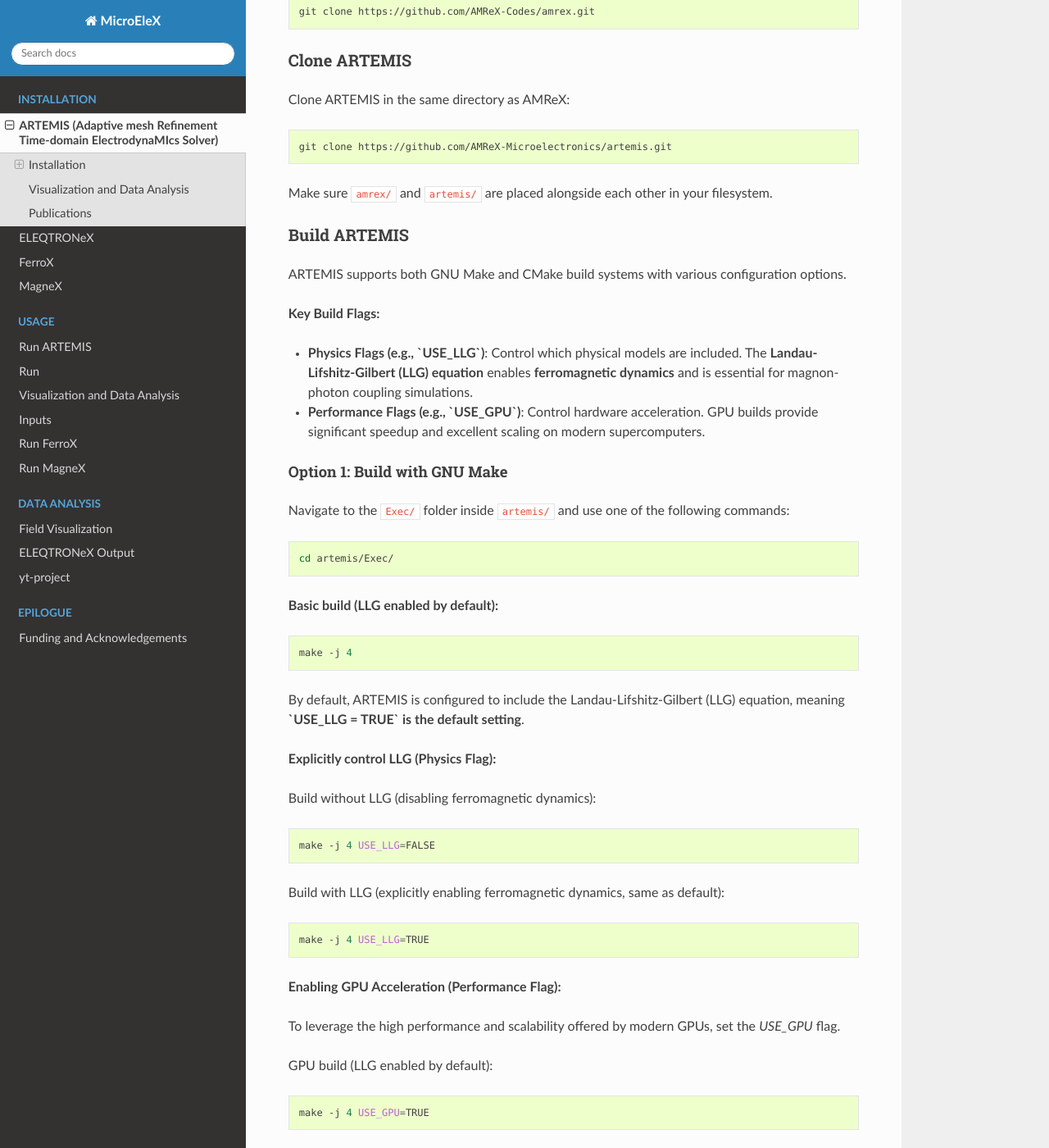
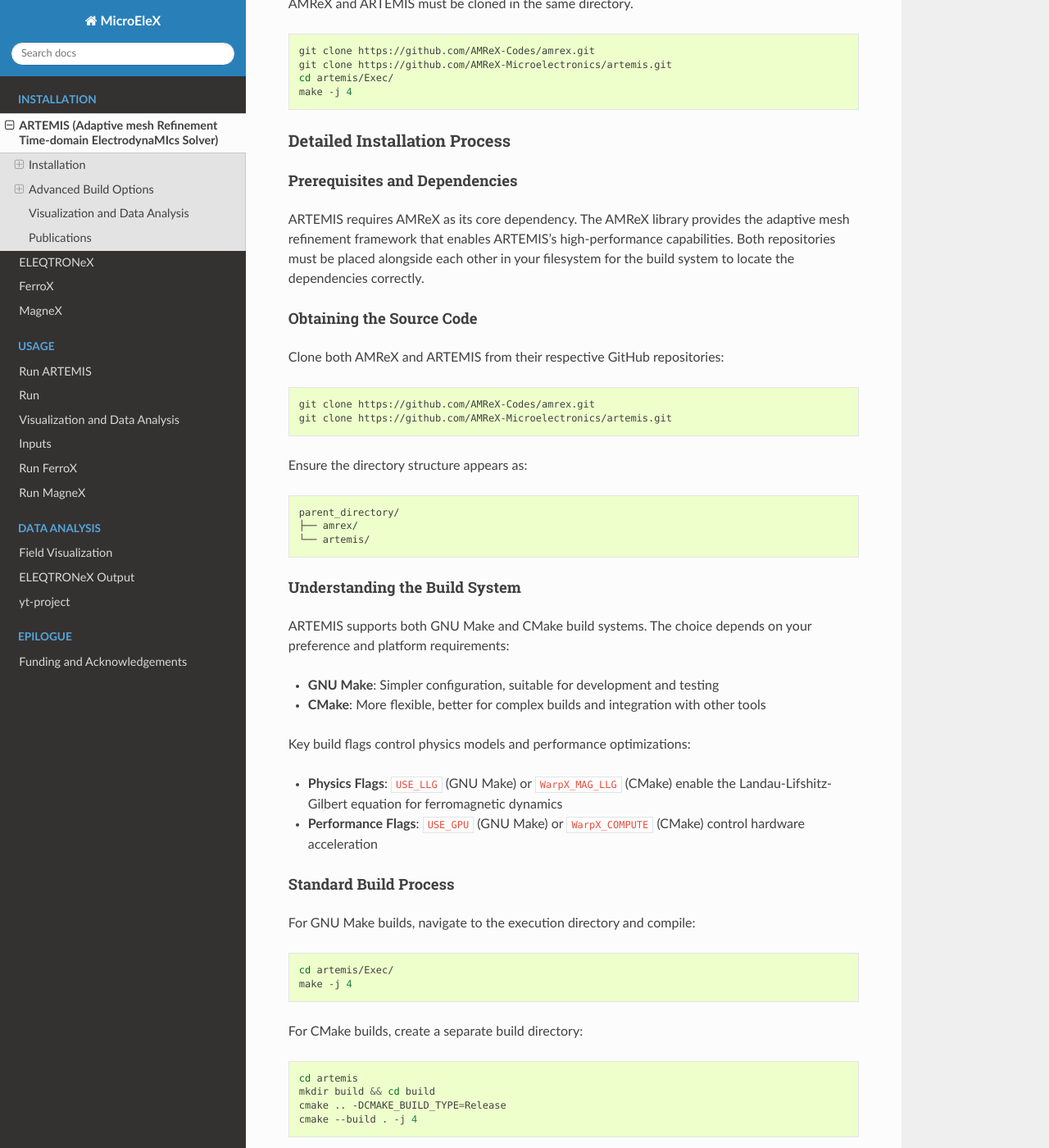
Before and after one commit to AMReX-Microelectronics/AMReX-Microelectronics.github.io, a Sphinx documentation site: the page built from Docs/source/install/artemis.rst, in a window 1280 px wide and 1400 px high, scrolled down 646 px. Shown: the whole window at 82% size. Built offline with Sphinx 7.4.7 and the Read the Docs theme 3.1.0, drawn with Linux system fonts in a browser that asks for light colours; some of the changed text lies outside the part shown.

Commit message:
Restructure

```diff
--- a/Docs/source/install/artemis.rst
+++ b/Docs/source/install/artemis.rst
@@ -15,103 +15,106 @@
 Installation
 ------------
 
-Clone AMReX (dependency)
-~~~~~~~~~~~~~~~~~~~~~~~~~
+Quick Start
+~~~~~~~~~~~
+
+AMReX and ARTEMIS must be cloned in the same directory.
 
 .. code-block:: bash
 
    git clone https://github.com/AMReX-Codes/amrex.git
+   git clone https://github.com/AMReX-Microelectronics/artemis.git
+   cd artemis/Exec/
+   make -j 4
 
-Clone ARTEMIS
-~~~~~~~~~~~~~
+Detailed Installation Process
+~~~~~~~~~~~~~~~~~~~~~~~~~~~~~
 
-Clone ARTEMIS in the same directory as AMReX:
+Prerequisites and Dependencies
+^^^^^^^^^^^^^^^^^^^^^^^^^^^^^^^
+
+ARTEMIS requires AMReX as its core dependency. The AMReX library provides the adaptive mesh refinement framework that enables ARTEMIS's high-performance capabilities. Both repositories must be placed alongside each other in your filesystem for the build system to locate the dependencies correctly.
+
+Obtaining the Source Code
+^^^^^^^^^^^^^^^^^^^^^^^^^^
+
+Clone both AMReX and ARTEMIS from their respective GitHub repositories:
 
 .. code-block:: bash
 
+   git clone https://github.com/AMReX-Codes/amrex.git
    git clone https://github.com/AMReX-Microelectronics/artemis.git
 
-Make sure ``amrex/`` and ``artemis/`` are placed alongside each other in your filesystem.
+Ensure the directory structure appears as:
 
-Build ARTEMIS
-~~~~~~~~~~~~~
+.. code-block:: text
 
-ARTEMIS supports both GNU Make and CMake build systems with various configuration options.
+   parent_directory/
+   ├── amrex/
+   └── artemis/
 
-**Key Build Flags:**
+Understanding the Build System
+^^^^^^^^^^^^^^^^^^^^^^^^^^^^^^
 
-* **Physics Flags (e.g., `USE_LLG`)**: Control which physical models are included. The **Landau-Lifshitz-Gilbert (LLG) equation** enables **ferromagnetic dynamics** and is essential for magnon-photon coupling simulations.
-* **Performance Flags (e.g., `USE_GPU`)**: Control hardware acceleration. GPU builds provide significant speedup and excellent scaling on modern supercomputers.
+ARTEMIS supports both GNU Make and CMake build systems. The choice depends on your preference and platform requirements:
 
-Option 1: Build with GNU Make
-^^^^^^^^^^^^^^^^^^^^^^^^^^^^^
+- **GNU Make**: Simpler configuration, suitable for development and testing
+- **CMake**: More flexible, better for complex builds and integration with other tools
 
-Navigate to the ``Exec/`` folder inside ``artemis/`` and use one of the following commands:
+Key build flags control physics models and performance optimizations:
+
+- **Physics Flags**: ``USE_LLG`` (GNU Make) or ``WarpX_MAG_LLG`` (CMake) enable the Landau-Lifshitz-Gilbert equation for ferromagnetic dynamics
+- **Performance Flags**: ``USE_GPU`` (GNU Make) or ``WarpX_COMPUTE`` (CMake) control hardware acceleration
+
+Standard Build Process
+^^^^^^^^^^^^^^^^^^^^^^^
+
+For GNU Make builds, navigate to the execution directory and compile:
 
 .. code-block:: bash
 
    cd artemis/Exec/
+   make -j 4
 
-**Basic build (LLG enabled by default):**
+For CMake builds, create a separate build directory:
 
 .. code-block:: bash
 
-   make -j 4
+   cd artemis
+   mkdir build && cd build
+   cmake .. -DCMAKE_BUILD_TYPE=Release
+   cmake --build . -j 4
 
-By default, ARTEMIS is configured to include the Landau-Lifshitz-Gilbert (LLG) equation, meaning **`USE_LLG = TRUE` is the default setting**.
+Both methods produce an executable ready for simulation. By default, the Landau-Lifshitz-Gilbert equation is enabled, allowing for magnon-photon coupling simulations.
 
-**Explicitly control LLG (Physics Flag):**
+Build Verification
+^^^^^^^^^^^^^^^^^^
 
-Build without LLG (disabling ferromagnetic dynamics):
+After successful compilation, verify the build by checking the executable exists and can display help information. The executable will be located in the build directory or Exec folder depending on your build method.
+
+Advanced Build Options
+-----------------------
+
+Alternative Build Systems
+~~~~~~~~~~~~~~~~~~~~~~~~~~
+
+**GNU Make with Custom Flags:**
+
+Disable LLG physics:
 
 .. code-block:: bash
 
    make -j 4 USE_LLG=FALSE
 
-Build with LLG (explicitly enabling ferromagnetic dynamics, same as default):
-
-.. code-block:: bash
-
-   make -j 4 USE_LLG=TRUE
-
-**Enabling GPU Acceleration (Performance Flag):**
-
-To leverage the high performance and scalability offered by modern GPUs, set the `USE_GPU` flag.
-
-GPU build (LLG enabled by default):
+Enable GPU acceleration:
 
 .. code-block:: bash
 
    make -j 4 USE_GPU=TRUE
 
-GPU build with explicit LLG:
+**CMake with Explicit Control:**
 
-.. code-block:: bash
-
-   make -j 4 USE_LLG=TRUE USE_GPU=TRUE
-
-Option 2: Build with CMake
-^^^^^^^^^^^^^^^^^^^^^^^^^^^
-
-Create a build directory and configure:
-
-.. code-block:: bash
-
-   cd artemis
-   mkdir build && cd build
-
-**Basic CPU Build (LLG enabled by default):**
-
-.. code-block:: bash
-
-   cmake .. -DCMAKE_BUILD_TYPE=Release
-   cmake --build . -j 4
-
-By default, ARTEMIS CMake builds include the Landau-Lifshitz-Gilbert (LLG) equation, meaning **`-DWarpX_MAG_LLG=ON` is the default setting**.
-
-**Advanced CMake Configurations:**
-
-Explicitly control LLG (Physics Flag):
+Disable LLG equation:
 
 .. code-block:: bash
 
@@ -120,9 +123,10 @@
      -DWarpX_MAG_LLG=OFF
    cmake --build build -j 4
 
-**Performance-Oriented Builds:**
+Performance Optimizations
+~~~~~~~~~~~~~~~~~~~~~~~~~~
 
-MPI + OpenMP Build:
+**MPI + OpenMP Build:**
 
 .. code-block:: bash
 
@@ -133,7 +137,7 @@
      -DWarpX_MAG_LLG=ON
    cmake --build build -j 4
 
-GPU Build with CUDA (enabling GPU acceleration):
+**GPU Build with CUDA:**
 
 .. code-block:: bash
 
@@ -145,21 +149,32 @@
      -DAMReX_CUDA_ARCH=8.0  # Adjust for your GPU architecture
    cmake --build build -j 4
 
-Common CMake Configuration Options
-^^^^^^^^^^^^^^^^^^^^^^^^^^^^^^^^^^
+Compile-Time Configuration Options
+~~~~~~~~~~~~~~~~~~~~~~~~~~~~~~~~~~~
+
+**Common CMake Options:**
 
 - ``-DWarpX_MAG_LLG=ON/OFF`` - Enable/disable LLG equation (default: ON)
+- ``-DWarpX_EB=ON/OFF`` - Enable/disable embedded boundaries
+- ``-DWarpX_OPENPMD=ON/OFF`` - Enable/disable openPMD I/O
+- ``-DWarpX_PRECISION=SINGLE/DOUBLE`` - Set floating point precision
+- ``-DCMAKE_BUILD_TYPE=Debug/Release`` - Set build type
 - ``-DWarpX_MPI=ON/OFF`` - Enable/disable MPI (default: ON)
 - ``-DWarpX_COMPUTE=NOACC/OMP/CUDA/SYCL`` - Set compute backend
-- ``-DWarpX_PRECISION=SINGLE/DOUBLE`` - Set floating point precision
-- ``-DWarpX_EB=ON/OFF`` - Enable/disable embedded boundaries
-- ``-DWarpX_OPENPMD=ON/OFF`` - Enable/disable openPMD I/O
-- ``-DCMAKE_BUILD_TYPE=Debug/Release`` - Set build type
 
-AMReX Configuration Options (CMake)
-^^^^^^^^^^^^^^^^^^^^^^^^^^^^^^^^^^^^
+**Debug Build Example:**
 
-Use external AMReX installation:
+.. code-block:: bash
+
+   cmake -S . -B build \
+     -DCMAKE_BUILD_TYPE=Debug \
+     -DWarpX_MAG_LLG=ON
+   cmake --build build -j 4
+
+Platform-Specific Configurations
+~~~~~~~~~~~~~~~~~~~~~~~~~~~~~~~~~
+
+**External AMReX Installation:**
 
 .. code-block:: bash
 
@@ -167,15 +182,15 @@
      -DWarpX_amrex_internal=OFF \
      -DAMReX_DIR=/path/to/amrex/lib/cmake/AMReX
 
-Use local AMReX source directory:
+**Local AMReX Source Directory:**
 
 .. code-block:: bash
 
    cmake -S . -B build -DWarpX_amrex_src=/path/to/amrex/source
 
-*Note: For GNU Make builds, the equivalent is setting* ``AMREX_HOME`` *in the GNUmakefile.*
+*Note: For GNU Make builds, set* ``AMREX_HOME`` *in the GNUmakefile.*
 
-Use custom AMReX repository/branch:
+**Custom AMReX Repository/Branch:**
 
 .. code-block:: bash
 
```
